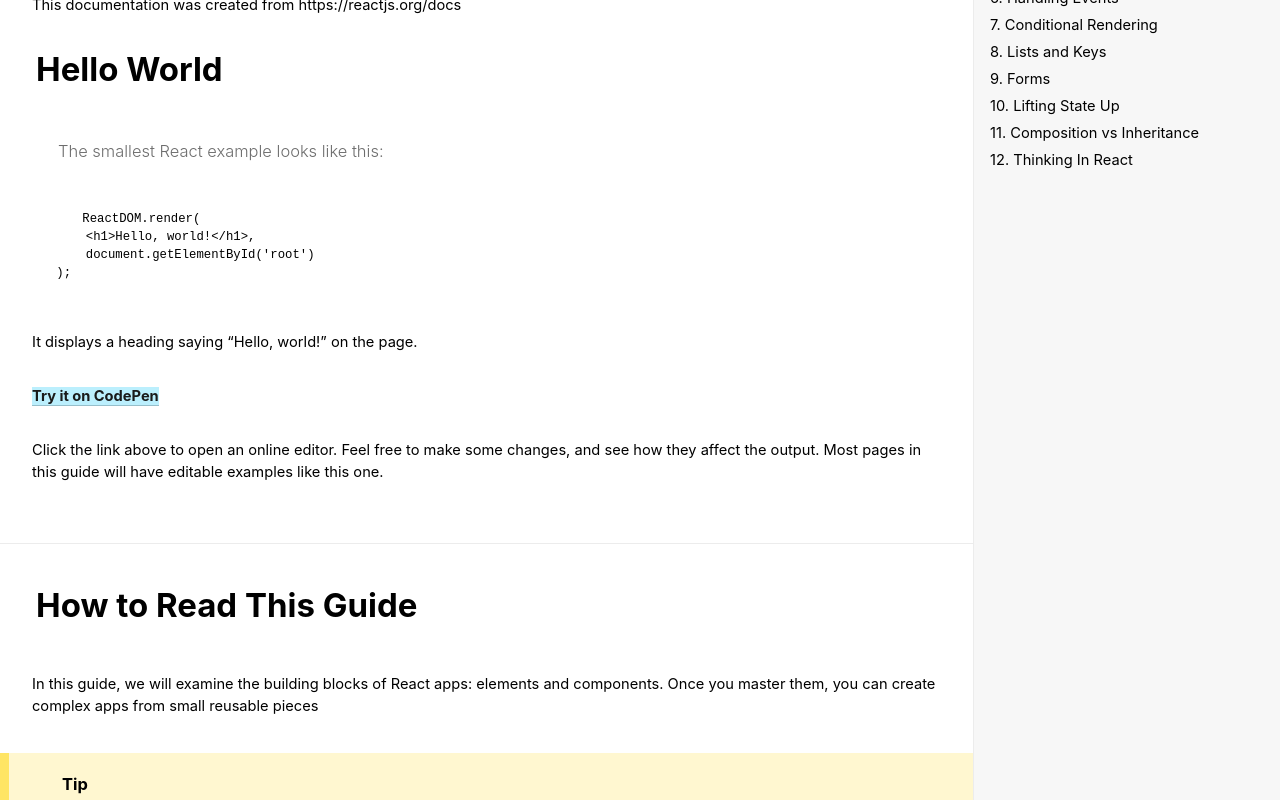
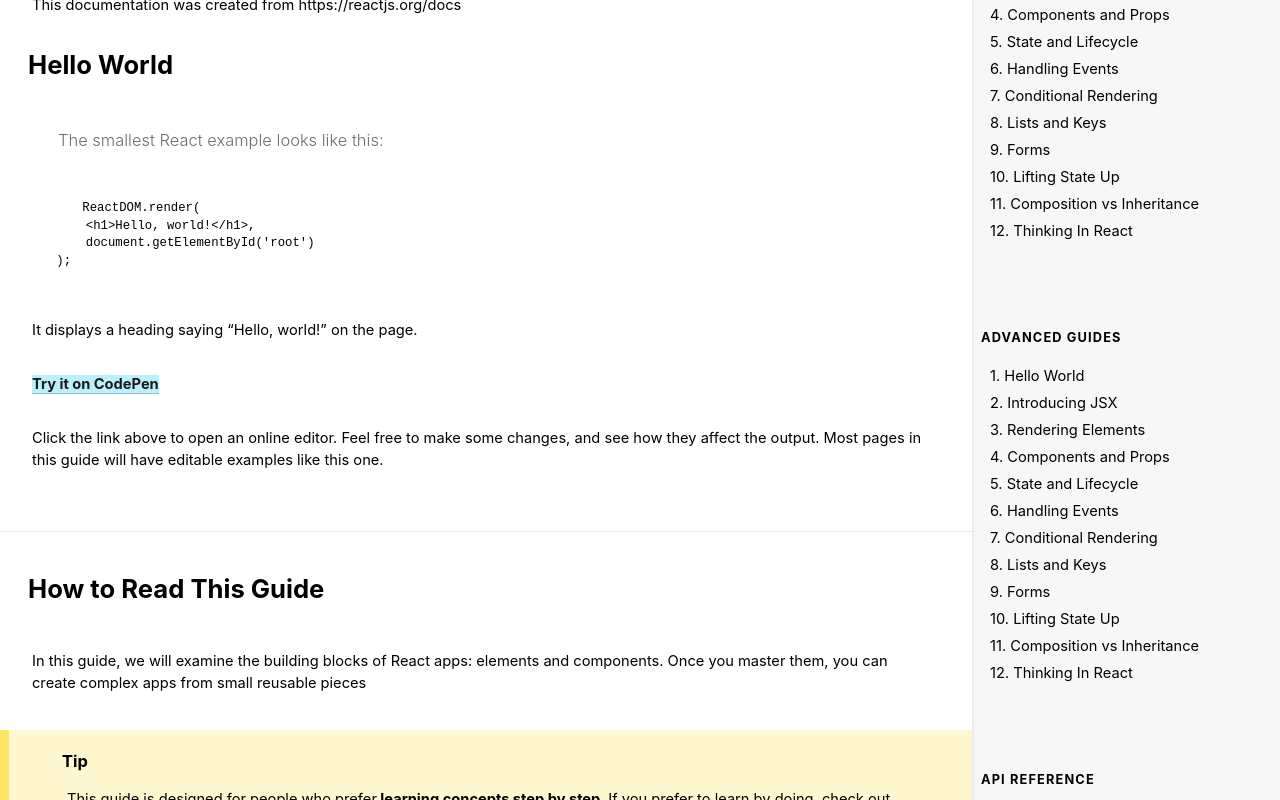
Before and after one commit to TheNewStyles/tech-doc-page, a React (Create React App) app: page / in a window 1280 px wide. Shown: the part 200-1000 px from the top of the page. Built offline with nearby package versions, Linux system fonts and the light colour scheme.

Commit message:
Add next chapters

```diff
--- a/src/components/App.js
+++ b/src/components/App.js
@@ -15,7 +15,13 @@ class App extends Component {
 
     return (
       <div id="main">
-        <NavBar title="MAIN CONCEPTS" />
+        <div className="nav-container">
+            <NavBar title="MAIN CONCEPTS" />
+            <NavBar title="ADVANCED GUIDES" />
+            <NavBar title="API REFERENCE" />
+            <NavBar title="CONTRIBUTING" />
+            <NavBar title="FAQ" />
+        </div>
         <main id="main-doc">
             <section id="hello-world" className="main-section">
                 <header>
@@ -53,20 +59,92 @@ class App extends Component {
                 <SectionHeader title="Why JSX?" />
                 <Paragraph text="React embraces the fact that rendering logic is inherently coupled with other UI logic: how events are handled, how the state changes over time, and how the data is prepared for display." />
                 <Paragraph text={["Instead of artificially separating technologies by putting markup and logic in separate files, React " , <a href="https://en.wikipedia.org/wiki/Separation_of_concerns">separates concerns</a>  , " with loosely coupled units called “components” that contain both. We will come back to components in a " , <a href="#components-and-props">further section</a>  , " but if you’re not yet comfortable putting markup in JS, " , <a href="https://www.youtube.com/watch?v=x7cQ3mrcKaY">this talk</a>  , " might convince you otherwise."]} />
+                <Paragraph text={["React " , <a href="#react-withou-jsx">doesn't require</a>  , " using JSX, but most people find it helpful as a visual aid when working with UI inside the JavaScript code. It also allows React to show more useful error and warning messages."]} />
+                <Paragraph text="With that out of the way, let’s get started!" />
+                <SectionHeader title="Embedding Expressions in JSX" />
+                <Paragraph text={["In the example below, we declare a variable called " , <code> name </code> , " and then use it inside JSX by wrapping it in curly braces:"]} />
+                <Code code={this.code[2]} captionClass="no-caption"/>
+                <Paragraph text={["You can put any valid " , <a href="https://developer.mozilla.org/en-US/docs/Web/JavaScript/Guide/Expressions_and_Operators#Expressions">JavaScript expression</a> , " inside the curly braces in JSX. For example, " , <code>2 + 2, user.firstName</code> , " , or " , <code>formatName(user)</code> , " are all valid JavaScript expressions."]} />
+                <Paragraph text={["In the example below, we embed the result of calling a JavaScript function, " , <code>formatName(user)</code> , " into an " , <code>h1</code> , " element"]} />
+                <Code code={this.code[3]} captionClass="no-caption" />
+                <ExternalLink link="https://codepen.io/pen?&editors=0010" linkText="Try it on CodePen" />
+                <Paragraph text={["We split JSX over multiple lines for readability. While it isn’t required, when doing this, we also recommend wrapping it in parentheses to avoid the pitfalls of " , <a href="https://stackoverflow.com/questions/2846283/what-are-the-rules-for-javascripts-automatic-semicolon-insertion-asi">automatic semicolon insertion</a> ]} />
+                <SectionHeader title="JSX is an Expression Too" />
+                <Paragraph text="After compilation, JSX expressions become regular JavaScript function calls and evaluate to JavaScript objects." />
+                <Paragraph text="This means that you can use JSX inside of if statements and for loops, assign it to variables, accept it as arguments, and return it from functions:" />
+                <Code code={this.code[4]} captionClass="no-caption" />
+                <SectionHeader title="Specifying Attributes with JSX" />
+                <Paragraph text="You may use quotes to specify string literals as attributes:" />
+                <Code code={this.code[5]} captionClass="no-caption" />
+                <Paragraph text="You may also use curly braces to embed a JavaScript expression in an attribute:" />
+                <Code code={this.code[6]} captionClass="no-caption" />
+                <Paragraph text="Don’t put quotes around curly braces when embedding a JavaScript expression in an attribute. You should either use quotes (for string values) or curly braces (for expressions), but not both in the same attribute." />
+                <Tip title="Warning" text={["Since JSX is closer to JavaScript than to HTML, React DOM uses camelCase property naming convention instead of HTML attribute names." , <br/> , <br/> , " For example, class becomes " , <a href="https://developer.mozilla.org/en-US/docs/Web/API/Element/className">className</a> , " in JSX, and tabindex becomes " , <a href="https://developer.mozilla.org/en-US/docs/Web/API/HTMLElement/tabIndex">tabIndex</a> ]} />
+                <SectionHeader title="Specifying Children with JSX" />
+                <Paragraph text="If a tag is empty, you may close it immediately with />, like XML:" />
+                <Code code={this.code[7]} captionClass="no-caption" />
+                <Paragraph text="JSX tags may contain children:" />
+                <Code code={this.code[8]} captionClass="no-caption" />
+                <SectionHeader title="JSX Prevents Injection Attacks" />
+                <Paragraph text="It is safe to embed user input in JSX:" />
+                <Code code={this.code[9]} captionClass="no-caption" />
+                <Paragraph text={["By default, React DOM " , , " any values embedded in JSX before rendering them. Thus it ensures that you can never inject anything that’s not explicitly written in your application. Everything is converted to a string before being rendered. This helps prevent " , , " attacks."]} />
             </section>
         </main>
       </div>
     );
   }
 
-
 code = [
 `ReactDOM.render(
     <h1>Hello, world!</h1>,
     document.getElementById('root')
-);
-`,
-`const element = <h1>Hello, world!</h1>;`
+);`,
+`const element = <h1>Hello, world!</h1>;`,
+`const name = 'Josh Perez';
+const element = <h1>Hello, {name}</h1>;
+
+ReactDOM.render(
+  element,
+  document.getElementById('root')
+);`,
+`function formatName(user) {
+    return user.firstName + ' ' + user.lastName;
+  }
+
+  const user = {
+    firstName: 'Harper',
+    lastName: 'Perez'
+  };
+
+  const element = (
+    <h1>
+      Hello, {formatName(user)}!
+    </h1>
+  );
+
+  ReactDOM.render(
+    element,
+    document.getElementById('root')
+  );`,
+  `function getGreeting(user) {
+    if (user) {
+      return <h1>Hello, {formatName(user)}!</h1>;
+    }
+    return <h1>Hello, Stranger.</h1>;
+  }`,
+  `const element = <div tabIndex="0"></div>;`,
+  `const element = <img src={user.avatarUrl}></img>;`,
+  `const element = <img src={user.avatarUrl} />;`,
+  `const element = (
+    <div>
+      <h1>Hello!</h1>
+      <h2>Good to see you here.</h2>
+    </div>
+  );`,
+  `const title = response.potentiallyMaliciousInput;
+  // This is safe:
+  const element = <h1>{title}</h1>;`
 ];
 
 
--- a/src/components/Code.js
+++ b/src/components/Code.js
@@ -6,7 +6,7 @@ class Code extends Component {
     render() {
       return (
             <figure className="code">
-                <figcaption>{this.props.codeCaption}</figcaption>
+                <figcaption className={this.props.captionClass}>{this.props.codeCaption}</figcaption>
                 <pre className="prettyprint linenums:1" >
                     <code contentEditable spellCheck="false" suppressContentEditableWarning="true">
                         {this.props.code}
--- a/src/components/SectionHeader.js
+++ b/src/components/SectionHeader.js
@@ -6,9 +6,9 @@ class SectionHeader extends Component {
     render() {
       return (
         <header>
-            <h2 id={this.props.id}>
+            <h3 id={this.props.id}>
                 {this.props.title}
-            </h2>
+            </h3>
         </header>
         );
     }
--- a/src/styles/App.css
+++ b/src/styles/App.css
@@ -15,6 +15,14 @@
 
 #react-doc-title {
     border-top: none;
+}
+
+.nav-container {
+    flex-direction: column;
+    height: 5000px;
+    background-color: #f7f7f7;
+    border-left: 1px solid #ececec;
+    order: 2;
 }
 
 h1 {
--- a/src/styles/Code.css
+++ b/src/styles/Code.css
@@ -7,6 +7,7 @@ pre {
     tab-size:4;
     border-radius: 0.5em;
     padding: 1.25em;
+    max-width: 800px;
 }
 
 pre > code {
@@ -25,3 +26,7 @@ figcaption {
     color: #6d6d6d;
     padding: 1em;
 }
+
+.no-caption {
+    display: none;
+}
--- a/src/styles/NavBar.css
+++ b/src/styles/NavBar.css
@@ -1,13 +1,13 @@
 #navbar {
     display: flex;
     flex-direction: column;
-    order: 2;
 
     min-width: 250px;
 
     background-color: #f7f7f7;
     border-left: 1px solid #ececec;
     padding-right: 3.5em;
+    padding-top: 3.5em;
 
     font-weight: 400;
 }
@@ -29,6 +29,11 @@
     line-height: 1.2;
     padding-left: 0.5em;
     margin-bottom: 0.1em;
+    font-size: 14px;
+    font-weight: 700;
+    line-height: 3;
+    text-transform: uppercase;
+    letter-spacing: 0.08em;
 }
 
 @media screen and (min-width: 0px) and (max-width: 580px) {
--- a/src/styles/Paragraph.css
+++ b/src/styles/Paragraph.css
@@ -1,5 +1,6 @@
 p {
     padding: 1em 2em 1em 2em;
+    max-width: 900px;
 }
 
 p a {
--- a/src/styles/SectionHeader.css
+++ b/src/styles/SectionHeader.css
@@ -1,4 +1,4 @@
-header h2 {
+header h3 {
     padding-left: 1em;
     border-top: 1px solid #ececec;
     margin-top: 44px;
```
